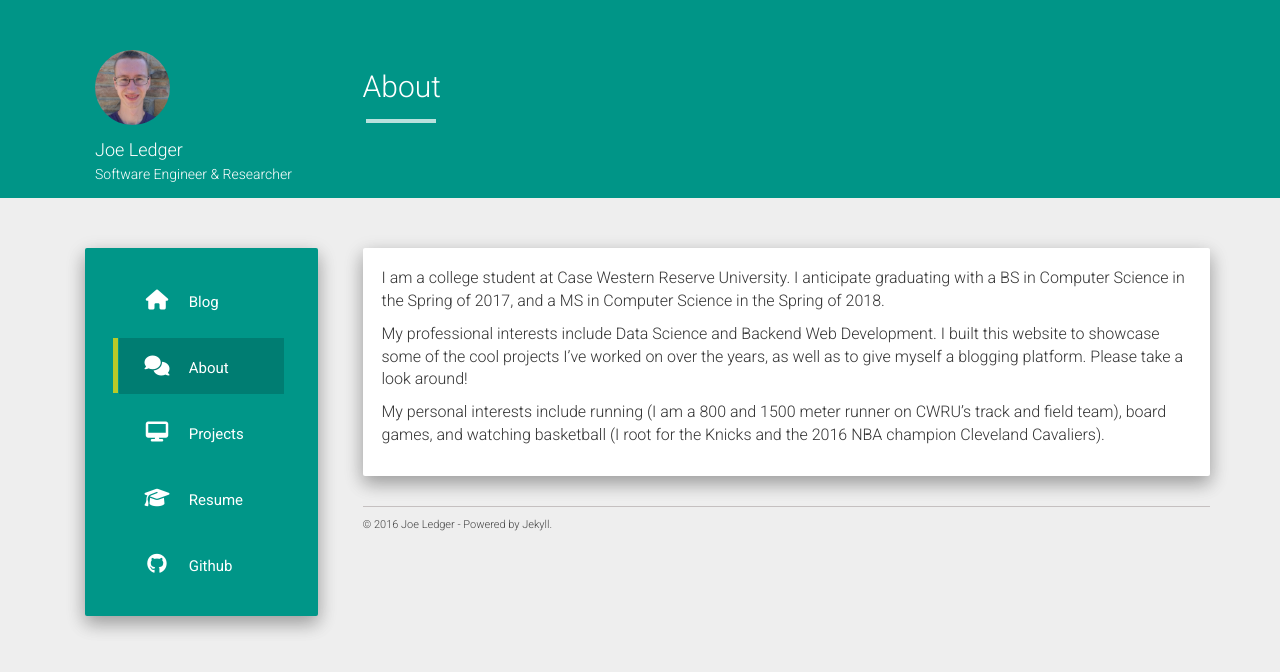
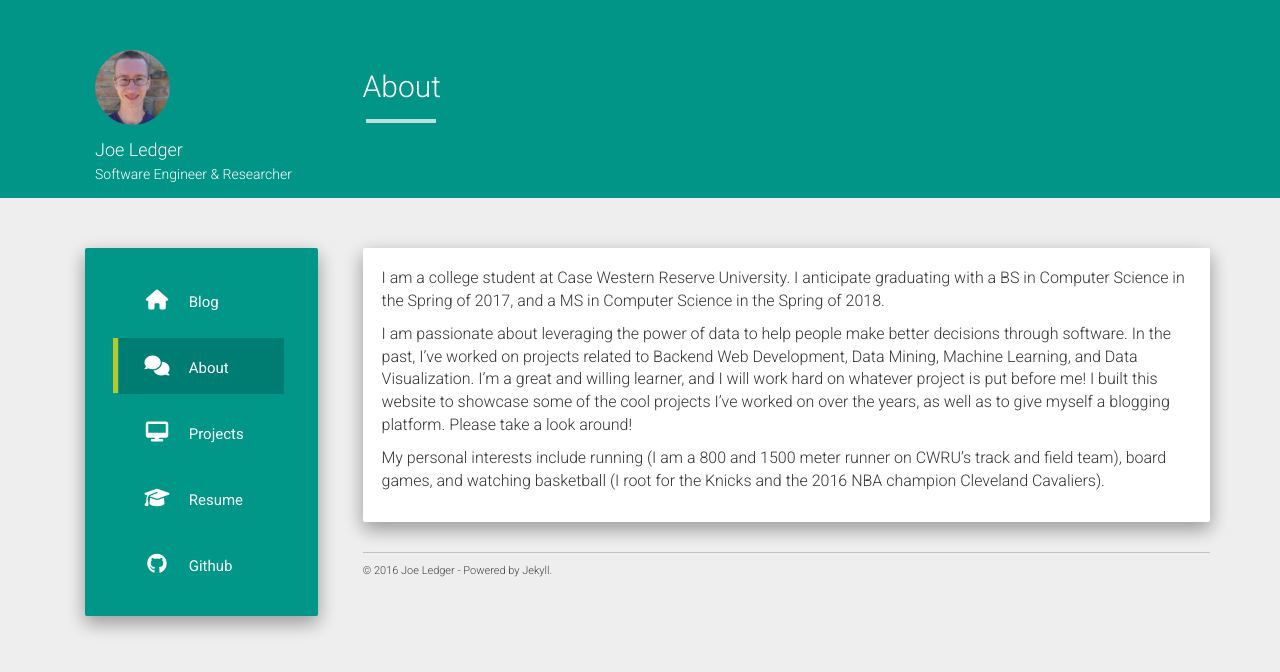
Before and after one commit to joewledger/joewledger.github.io, a Jekyll site: the page built from about.md, in a window 1280 px wide. Shown: the top 672 px of the page. Built offline with Jekyll 4.4.1, drawn with Linux system fonts in a browser that asks for light colours; nearby versions of some CDN libraries.

Commit message:
Updated about me section
Signed-off-by: joewledger <joewledger@gmail.com>

```diff
--- a/about.md
+++ b/about.md
@@ -6,6 +6,6 @@ permalink: /about/
 
 I am a college student at Case Western Reserve University. I anticipate graduating with a BS in Computer Science in the Spring of 2017, and a MS in Computer Science in the Spring of 2018.
 
-My professional interests include Data Science and Backend Web Development. I built this website to showcase some of the cool projects I've worked on over the years, as well as to give myself a blogging platform. Please take a look around!
+I am passionate about leveraging the power of data to help people make better decisions through software. In the past, I've worked on projects related to Backend Web Development, Data Mining, Machine Learning, and Data Visualization. I'm a great and willing learner, and I will work hard on whatever project is put before me! I built this website to showcase some of the cool projects I've worked on over the years, as well as to give myself a blogging platform. Please take a look around!
 
 My personal interests include running (I am a 800 and 1500 meter runner on CWRU's track and field team), board games, and watching basketball (I root for the Knicks and the 2016 NBA champion Cleveland Cavaliers).
```
